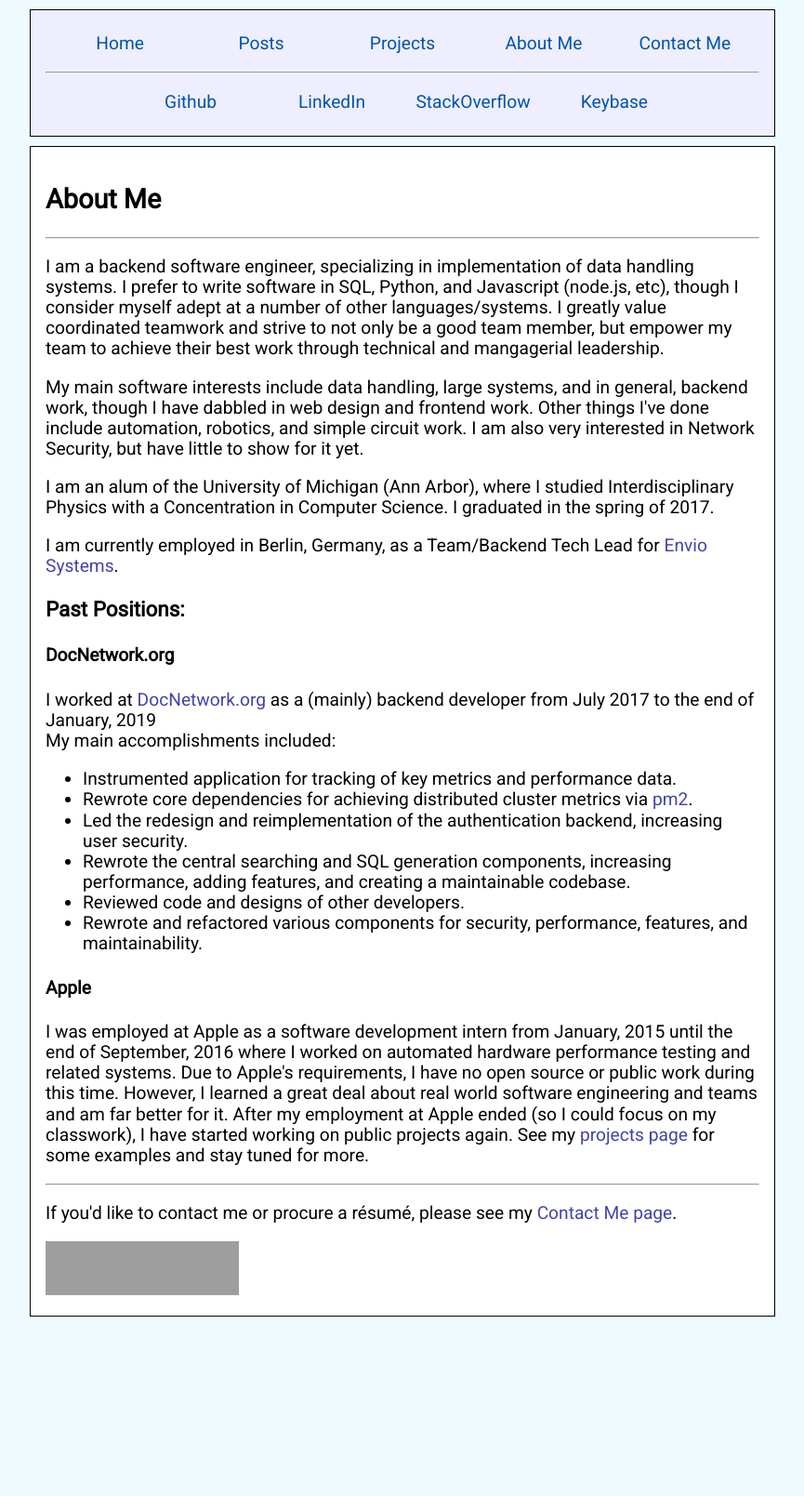
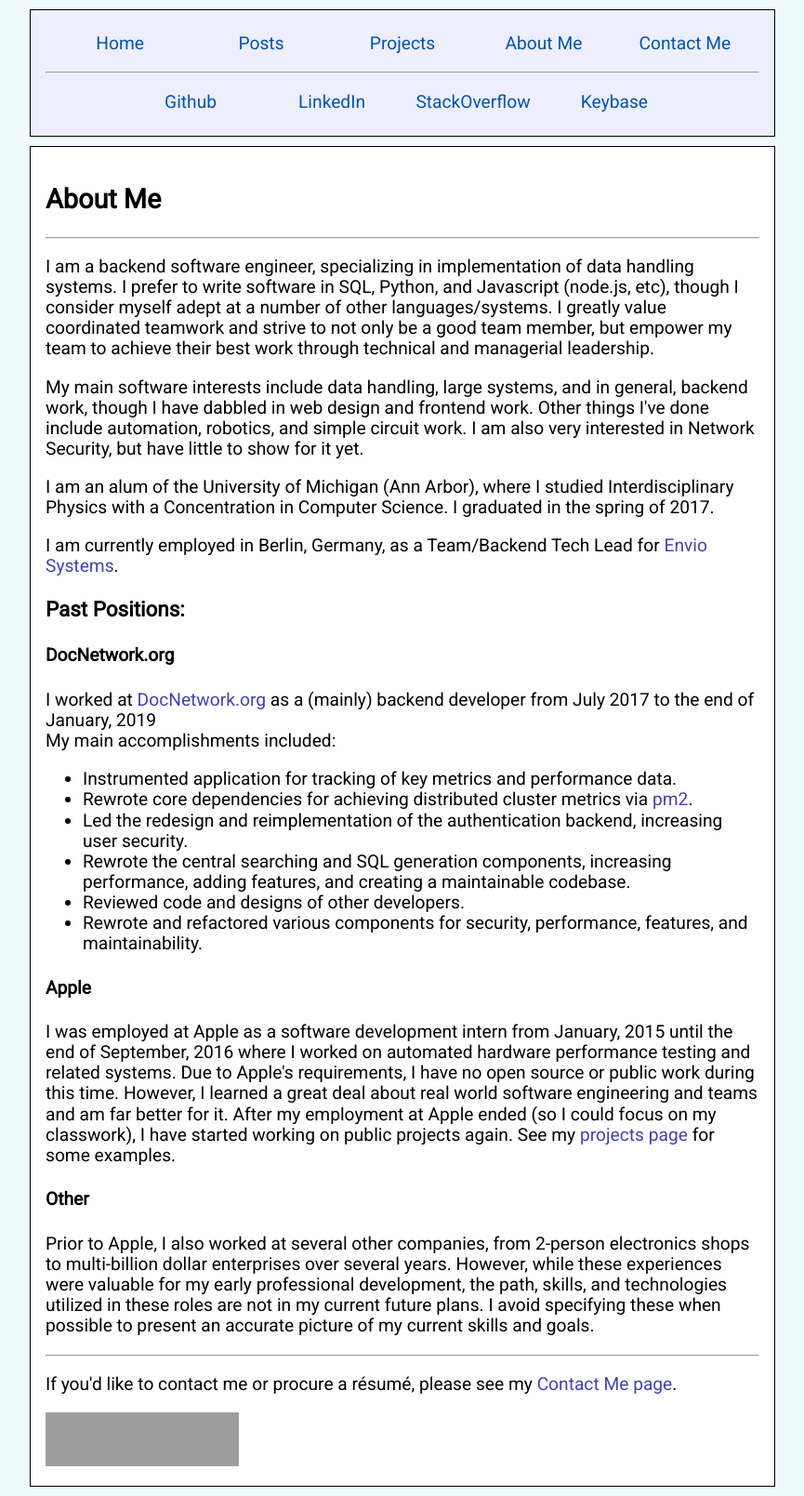
Before and after one commit to biggerfisch/website_v17, a Jekyll site: the page built from about-me/index.html, in a window 1280 px wide. Shown: the whole page at 93% size, without its empty margins (207-1072 px from the left). Built offline with Jekyll 4.4.1, drawn with Linux system fonts in a browser that asks for light colours; before the commit the page ends 1425 px from its top, so only the background shows below that; grey boxes are pictures that could not be loaded.

Commit message:
About-Me: Additional history and editting
 - Fixes some spelling errors
 - Tightens up wording and sounds less cheesy
 - Explains older employment history as well

```diff
--- a/about-me/index.html
+++ b/about-me/index.html
@@ -3,7 +3,7 @@ layout: main
 title: "About Me"
 ---
 
-<p>I am a backend software engineer, specializing in implementation of data handling systems. I prefer to write software in SQL, Python, and Javascript (node.js, etc), though I consider myself adept at a number of other languages/systems. I greatly value coordinated teamwork and strive to not only be a good team member, but empower my team to achieve their best work through technical and mangagerial leadership.</p>
+<p>I am a backend software engineer, specializing in implementation of data handling systems. I prefer to write software in SQL, Python, and Javascript (node.js, etc), though I consider myself adept at a number of other languages/systems. I greatly value coordinated teamwork and strive to not only be a good team member, but empower my team to achieve their best work through technical and managerial leadership.</p>
 
 <p>My main software interests include data handling, large systems, and in general, backend work, though I have dabbled in web design and frontend work. Other things I've done include automation, robotics, and simple circuit work. I am also very interested in Network Security, but have little to show for it yet.</p>
 
@@ -28,7 +28,10 @@ title: "About Me"
 </p>
 
 <h4>Apple</h4>
-<p>I was employed at Apple as a software development intern from January, 2015 until the end of September, 2016 where I worked on automated hardware performance testing and related systems. Due to Apple's requirements, I have no open source or public work during this time. However, I learned a great deal about real world software engineering and teams and am far better for it. After my employment at Apple ended (so I could focus on my classwork), I have started working on public projects again. See my <a href='{{ "/projects/" | relative_url }}'>projects page</a> for some examples and stay tuned for more.</p>
+<p>I was employed at Apple as a software development intern from January, 2015 until the end of September, 2016 where I worked on automated hardware performance testing and related systems. Due to Apple's requirements, I have no open source or public work during this time. However, I learned a great deal about real world software engineering and teams and am far better for it. After my employment at Apple ended (so I could focus on my classwork), I have started working on public projects again. See my <a href='{{ "/projects/" | relative_url }}'>projects page</a> for some examples.</p>
+
+<h4>Other</h4>
+<p>Prior to Apple, I also worked at several other companies, from 2-person electronics shops to multi-billion dollar enterprises over several years. However, while these experiences were valuable for my early professional development, the path, skills, and technologies utilized in these roles are not in my current future plans. I avoid specifying these when possible to present an accurate picture of my current skills and goals.</p>
 
 <hr />
 
```
